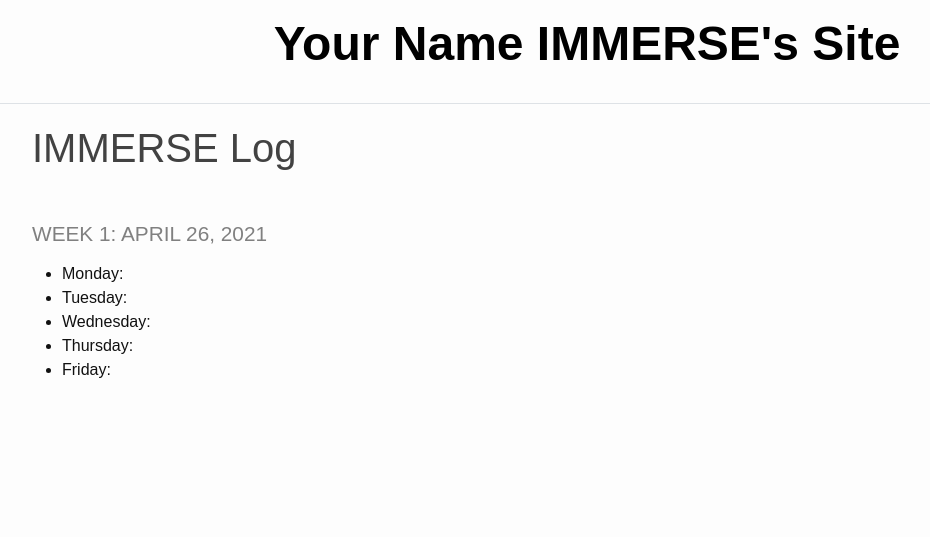
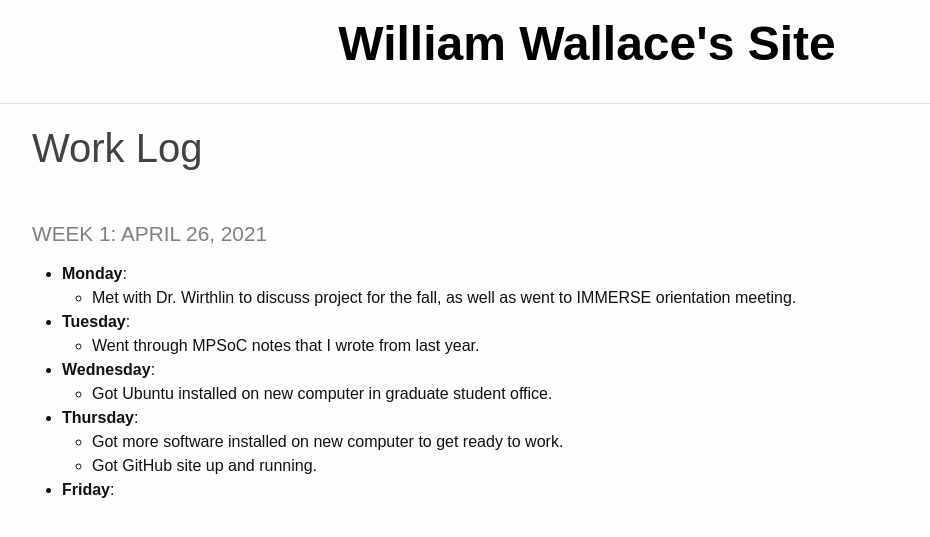
Before and after one commit to masterqwerty/masterqwerty.github.io, a Jekyll site: the page built from _pages/log.md, in a window 1280 px wide. Shown: the top 537 px of the page, without its empty margins (53-983 px from the left). Built offline with Jekyll 4.4.1, drawn with Linux system fonts in a browser that asks for light colours.

Commit message:
Filled in template values.

```diff
--- a/_config.yml
+++ b/_config.yml
@@ -18,10 +18,10 @@
 # You can create any custom variable you would like, and they will be accessible
 # in the templates via {{ site.myvariable }}.
 
-title: Your Name IMMERSE's Site
+title: William Wallace's Site
 
-baseurl: "/student_website_template" # the subpath of your site, e.g. /blog
-url: "https://byu-cpe.github.io" # the base hostname & protocol for your site, e.g. http://example.com
+baseurl: "" # the subpath of your site, e.g. /blog
+url: "https://masterqwerty.github.io" # the base hostname & protocol for your site, e.g. http://example.com
 
 collections:
   pages:
--- a/_pages/log.md
+++ b/_pages/log.md
@@ -1,12 +1,17 @@
 ---
 layout: default
-title: IMMERSE Log
+title: Work Log
 ---
 
 ### Week 1: April 26, 2021
 
 * **Monday**:
+  * Met with Dr. Wirthlin to discuss project for the fall, as well as went to IMMERSE orientation meeting.
 * **Tuesday**:
+  * Went through MPSoC notes that I wrote from last year.
 * **Wednesday**:
+  * Got Ubuntu installed on new computer in graduate student office.
 * **Thursday**:
+  * Got more software installed on new computer to get ready to work.
+  * Got GitHub site up and running.
 * **Friday**:
--- a/css/main.scss
+++ b/css/main.scss
@@ -302,3 +302,7 @@ h3 {
     color:black;
     text-align: center;
 }
+
+strong {
+    font-weight: bold;
+}
```
Also changed, not shown: index.md (+1 -1 lines).
